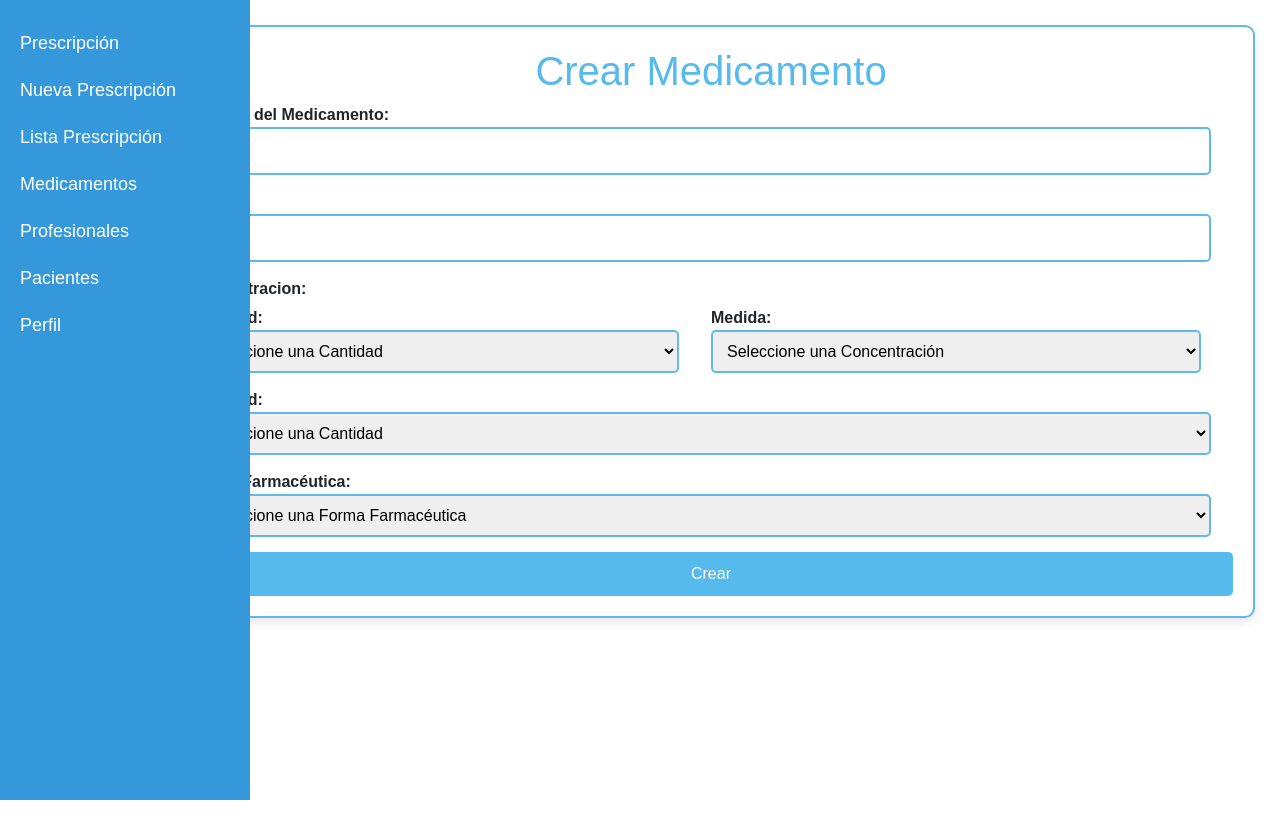
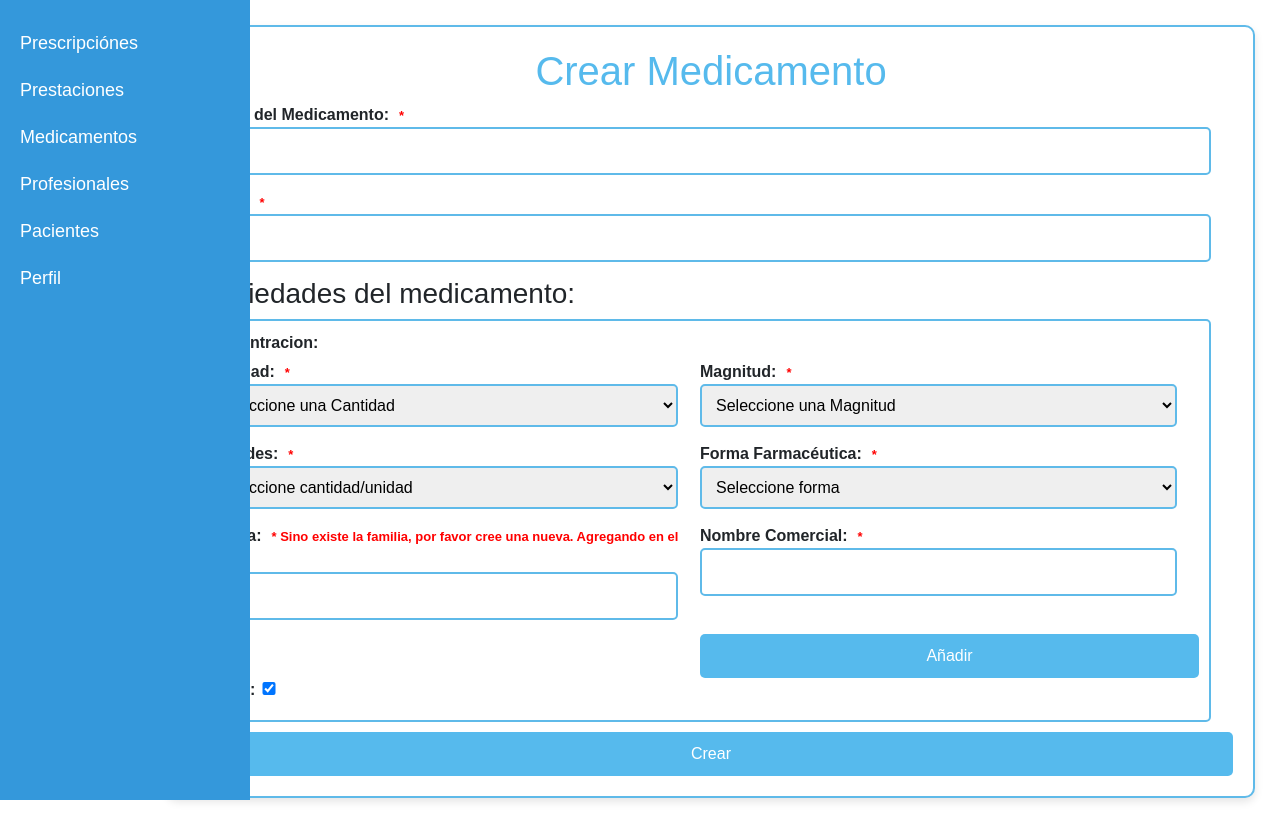
Before and after one commit to paulocabrera90/DocPresta, a Node server app: template src/views/medicine-new.pug in a window 1280 px wide. Before the commit the page ends 800 px from the top, so only its background shows below. Run offline with Node 20, Linux system fonts and the light colour scheme; the template is opened without the code that fills it, so the values that code supplies are empty; some libraries are stand-ins or nearby versions.

Commit message:
Agrego manejo de datos para la creacion de un medicamento

```diff
--- a/public/javascripts/home.js
+++ b/public/javascripts/home.js
@@ -1,3 +1,34 @@
+
+document.addEventListener("DOMContentLoaded", function() {
+    const links = document.querySelectorAll('.sidenav a');
+
+    links.forEach(link => {
+        link.addEventListener('click', function(e) {
+            e.preventDefault();
+            showSpinner(true); // Mostrar el spinner
+            setTimeout(() => {
+                window.location.href = this.href; // Cambiar la página después de un breve retraso
+            }, 100);  // Este retraso es opcional y puede ser más corto
+        });
+    });
+
+    function showSpinner(show) {
+        const overlay = document.querySelector('.loading-overlay');
+        if (show) {
+          console.log("show");
+          overlay.style.visibility = 'visible';
+          overlay.style.opacity = '1';
+        } else {
+          console.log("not show");
+          overlay.style.visibility = 'hidden';
+          overlay.style.opacity = '0';
+        }
+      }
+  });
+
+  window.onload = function() {
+    showSpinner(false); // Esto ocultará el spinner cuando la página esté completamente cargada
+  };
 
 function confirmDelete(event) {
     event.preventDefault();
@@ -15,6 +46,7 @@ function confirmDelete(event) {
             if (response.ok) {
                 console.log(module+ " eliminado con éxito");
                 alert(`${module} con ID ${id} eliminado con éxito`);
+                showSpinner(false)
                 location.reload();
             } else {
                 console.error("Error al eliminar el " + module);
--- a/public/javascripts/medicine/medicine.js
+++ b/public/javascripts/medicine/medicine.js
@@ -1,35 +1,83 @@
 document.addEventListener('DOMContentLoaded', function() {
 
-    const socialWorkInput = document.getElementById('socialWorkInput');
-    const plansOSList = document.getElementById('plansOSList');
-    const plansOSData = JSON.parse(document.getElementById('plansOSData').textContent);
+    const addButton = document.getElementById('addConcentration');
+    const list = document.getElementById('concentrationList');
 
-    // Función para actualizar la lista de planes
-    function updateplansOSList(socialWorkId) {
-        const filteredPlansOS = plansOSData.filter(s => s.socialWorkId === socialWorkId);
-        plansOSList.innerHTML = '';  // Limpia las opciones existentes
-        filteredPlansOS.forEach(plans => {
-            const option = document.createElement('option');
-            option.value = plans.name;
-            option.textContent = plans.name;
-            plansOSList.appendChild(option);
-        });
-        if (!filteredPlansOS.length) {
-            plansOSList.innerHTML = '<option value="">No hay planes disponibles</option>';
-        }
+    if (list.children.length === 0) {
+        document.querySelector('.selected-concentrations').style.display = 'none';
     }
 
-    // Escuchar cambios en el input de obra social
-    socialWorkInput.addEventListener('input', function() {
-        const selectedOption = document.querySelector(`#socialWorkList option[value="${socialWorkInput.value}"]`);
-        if (selectedOption && selectedOption.dataset.id) {
-            updateplansOSList(parseInt(selectedOption.dataset.id));
-        } else {
-            plansOSList.innerHTML = '<option value="">Seleccione una Obra social primero</option>';
+    addButton.addEventListener('click', function() {
+
+        const quantityId = Array.from(document.getElementById('concentratedMedicineQuantityId').selectedOptions).map(opt => opt.value).join(', ');
+        const quantityText = Array.from(document.getElementById('concentratedMedicineQuantityId').selectedOptions).map(opt => opt.text).join(', ');
+
+        const checkActive = document.getElementById('checkActive').checked;
+        const checkActiveText = checkActive?'Activo':'Inactivo';
+
+        const magnitude = document.getElementById('concentratedMedicineMagnitude').options[document.getElementById('concentratedMedicineMagnitude').selectedIndex].text;
+
+        const pharmaFormId = Array.from(document.getElementById('pharmaFormList').selectedOptions).map(opt => opt.value).join(', ');
+        const pharmaFormText = Array.from(document.getElementById('pharmaFormList').selectedOptions).map(opt => opt.text).join(', ');
+
+        const quantityMedList = Array.from(document.getElementById('quantityMedList').selectedOptions).map(opt => opt.value).join(', ');
+        const quantityMedListText = Array.from(document.getElementById('quantityMedList').selectedOptions).map(opt => opt.text).join(', ');
+
+        if (list.children.length === 0) {
+            document.querySelector('.selected-concentrations').style.display = 'none';
         }
+
+        if (quantityId && magnitude && pharmaFormId && quantityMedList) {
+            const content = `Concentración: ${quantityText}${magnitude}, Forma Farmacéutica: ${pharmaFormText}, Cantidades/Unidades: ${quantityMedListText}, ${checkActiveText}`;
+            document.querySelector('.selected-concentrations').style.display = 'block';
+
+            if (isAlreadyInList(content)) {
+                alert("Este elemento ya ha sido añadido.");
+                return;
+            }
+
+            const li = document.createElement('li');
+            li.textContent = content;
+
+            const removeBtn = document.createElement('button-remove-medicine-list');
+            removeBtn.textContent = 'Eliminar';
+            removeBtn.onclick = function() {
+                this.parentNode.remove();
+                if (list.children.length === 0) {
+                    document.querySelector('.selected-concentrations').style.display = 'none';
+                } else {
+                    document.querySelector('.selected-concentrations').style.display = 'block';
+                }
+            };
+            li.appendChild(removeBtn);
+            document.getElementById('concentrationList').appendChild(li);
+
+            // Agregar inputs ocultos al formulario para enviar los datos
+            addHiddenInput(form, 'concentratedMedicineQuantityId[]', quantityId);
+            addHiddenInput(form, 'concentratedMedicineMagnitude[]', magnitude);
+            addHiddenInput(form, 'pharmaFormId[]', pharmaFormId);
+            addHiddenInput(form, 'quantityMedList[]', quantityMedList);
+        }else{
+            alert("Todos los campos son obligatorios")
+        }me
     });
 
+    function addHiddenInput(form, name, value) {
+        const input = document.createElement('input');
+        input.type = 'hidden';
+        input.name = name;
+        input.value = value;
+        form.appendChild(input);
+    }
+
+    function isAlreadyInList(content) {
+        const items = document.querySelectorAll('#concentrationList li');
+        return Array.from(items).some(item => item.textContent.includes(content));
+    }
+
     //_______________________________________________________________________________-
+    //_______________________________________________________________________________-
+
     const form = document.querySelector('form');
     form.addEventListener('submit', function(event) {
         event.preventDefault();
@@ -39,7 +87,7 @@ document.addEventListener('DOMContentLoaded', function() {
         const patientId = form.getAttribute("data-id");
 
         const isUpdate = patientId? true : false;
-        const url = isUpdate ? `/api/patient/update/${patientId}` : '/api/patient/create';
+        const url = isUpdate ? `/api/medicine/update/${patientId}` : '/api/medicine/create';
         const method = isUpdate ? 'PATCH' : 'POST';
 
         fetch(url, {
@@ -53,9 +101,9 @@ document.addEventListener('DOMContentLoaded', function() {
         .then(response => response.json())
         .then(result => {
             console.log('Success:', result);
-            const message = isUpdate ? `Se actualizo correctamente el Paciente` : 'Se agrego correctamente el Paciente';
+            const message = isUpdate ? `Se actualizo correctamente el Medicamento` : 'Se agrego correctamente el Medicamento';
             alert(message);
-            window.location.href = '/api/patient';
+            window.location.href = '/api/medicine';
         })
         .catch(error => {
             // Handle errors
@@ -65,15 +113,3 @@ document.addEventListener('DOMContentLoaded', function() {
     });
 
 });
-
-document.getElementById('planOSInput').addEventListener('change', function() {
-    var selectedPlanOS = this.value;
-    var plansOSData = JSON.parse(document.getElementById('plansOSData').textContent);
-    var planOSIdInput = document.getElementById('planOSId');
-
-    var selectedPlanOSId = plansOSData.find(function(planOS) {
-        return planOS.name === selectedPlanOS;
-    }).id;
-
-    planOSIdInput.value = selectedPlanOSId;
-});
--- a/public/javascripts/profesional/profesional.js
+++ b/public/javascripts/profesional/profesional.js
@@ -43,6 +43,7 @@ document.addEventListener('DOMContentLoaded', function() {
         const isUpdate = profId? true : false;
         const url = isUpdate ? `/api/profesional/update/${profId}` : '/api/profesional/create';
         const method = isUpdate ? 'PATCH' : 'POST';
+        showSpinner(true)
 
         fetch(url, {
             method: method,
@@ -57,6 +58,7 @@ document.addEventListener('DOMContentLoaded', function() {
             console.log('Success:', result);
             const message = isUpdate ? `Se actualizo correctamente el Profesional` : 'Se agrego correctamente el Profesional';
             alert(message);
+            showSpinner(false)
             window.location.href = '/api/profesional';
         })
         .catch(error => {
--- a/public/stylesheets/medicine.css
+++ b/public/stylesheets/medicine.css
@@ -98,16 +98,24 @@ input[type="date"],
 input[type="number"],
 input[type="email"],
 input[type="password"],
+input[type="checkbox"],
 #concentratedMedicineQuantityId,
-#concentratedMedicineId,
-#quantityMedId,
-#pharmaFormId {
+#concentratedMedicineMagnitude,
+#quantityMedList,
+#pharmaFormList,
+#familyMedicineName,
+.container-propertites-medicine {
   width: calc(100% - 22px);
   padding: 10px;
   border: 2px solid #5fbae9;
   border-radius: 5px;
   margin-bottom: 10px;
   box-sizing: border-box;
+}
+
+
+input[type="checkbox"]{
+  width: calc(5% - 22px);
 }
 
 button {
@@ -129,9 +137,50 @@ button:hover {
 .container-concentrated-medicine {
   display: flex;
   justify-content: space-between;
+  flex-wrap: wrap;
+}
+
+ul#concentrationList {
+  width: calc(100% - 22px);
+  padding: 10px;
+  border: 2px solid #5fbae9;
+  border-radius: 5px;
+  margin-bottom: 10px;
+  margin-top: 10px;
+  box-sizing: border-box;
+  list-style-type: none;
+}
+
+li {
+  margin-bottom: 5px;
+  display: flex;
+  flex-direction: row;
+  justify-content: space-between;
+  font-size: 23px;
+}
+
+
+#addConcentration {
+  margin-top: 23px;
+}
+
+#addConcentration:not([disabled]) {
+  opacity: 1; /* Opacidad completa cuando está habilitado */
+  cursor: pointer;
+}
+
+button-remove-medicine-list {
+  width: 20%;
+  padding: 10px;
+  background-color: #56baed;
+  border: none;
+  border-radius: 5px;
+  color: white;
+  font-size: 16px;
+  cursor: pointer;
+  transition: background-color 0.3s ease;
 }
 
 .half-width {
   flex: 1;
-  padding-right: 10px;
 }
--- a/src/views/home.pug
+++ b/src/views/home.pug
@@ -11,11 +11,15 @@ html
     link(rel='stylesheet', href='/stylesheets/medicine.css')
 
   body
+    div#loading.loading-overlay(style="visibility: hidden; opacity: 0;")
+      div.spinner
+
     container-home
       include side-nav.pug
       block content
 
   script(src='/javascripts/home.js')
+  script(src='/javascripts/medicine/medicine.js')
   script(src="/javascripts/prescription/prescription.js")
   script(src='/javascripts/profesional/profesional.js')
   script(src='/javascripts/patient/patient.js')
--- a/src/views/login.pug
+++ b/src/views/login.pug
@@ -5,11 +5,14 @@ html
     link(rel='stylesheet', href='https://stackpath.bootstrapcdn.com/bootstrap/4.1.3/css/bootstrap.min.css')
     link(rel='stylesheet', href='/stylesheets/login.css')
   body
+    div#loading.loading-overlay(style="visibility: hidden; opacity: 0;")
+      div.spinner
+
     .wrapper.fadeInDown
       #formContent
         // Icon
         .fadeIn.first
-          img#icon(src="http://danielzawadzki.com/codepen/01/icon.svg", alt="Doc Presta")
+          img#icon(src="./images/doctapp.png", alt="Doc Presta")
         // Login Form
         form(id="loginForm")
           input(type="text", id="login", class="fadeIn second", name="login", placeholder="Email")
--- a/src/views/medicine-new.pug
+++ b/src/views/medicine-new.pug
@@ -5,40 +5,68 @@ block content
         form(action=medicine ? "/api/medicine/update" : "/api/medicine/create" data-id=medicine ? medicine.id: '' method="post")
             h1 #{medicine ? 'Editar' : 'Crear'} Medicamento
             label(for="name") Nombre del Medicamento:
+                span(style="font-size: 13px; margin-left:10px; color: red;") *
                 input(type="text" name="name" id="name" required)
 
             label(for="code" ) Código:
+                span(style="font-size: 13px; margin-left:10px; color: red;") *
                 input(type="text" name="code" id="code" required)
 
-            label(for="concentratedMedicineId" ) Concentracion:
-            .container-concentrated-medicine
-                .half-width
-                    label Cantidad:
-                        select(name="concentratedMedicineId" id="concentratedMedicineQuantityId" required)
-                            option(value="") Seleccione una Cantidad
-                            each cm in concentratedMedicine
-                                option(value=cm.id)= cm.quantity
-                .half-width
-                    label Medida:
-                        select(name="concentratedMedicineId" id="concentratedMedicineId" required)
-                            option(value="") Seleccione una Concentración
-                            option(value="MG") MG
-                            option(value="G") G
-                            option(value="ML") ML
-                            option(value="CM3") CM3
+            h3 Propiedades del medicamento:
+            .container-propertites-medicine
+                label(for="concentratedMedicineList") Concentracion:
+                .container-concentrated-medicine
+                    .half-width
+                        label Cantidad:
+                            span(style="font-size: 13px; margin-left:10px; color: red;") *
+                            select(name="concentratedMedicineQuantityId" id="concentratedMedicineQuantityId" required)
+                                option(value="") Seleccione una Cantidad
+                                each cm in concentratedMedicine
+                                    option(value=cm.id)= cm.quantity
 
-            label(for="quantityMedId") Cantidad:
-                select(name="quantityMedId" id="quantityMedId" required)
-                    option(value="") Seleccione una Cantidad
-                    each qm in quantityMed
-                        option(value=qm.id)= qm.quantity
+                        label(for="quantityMedList") Unidades:
+                            span(style="font-size: 13px; margin-left:10px; color: red;") *
+                            select(name="quantityMedList" id="quantityMedList" required)
+                                option(value="") Seleccione cantidad/unidad
+                                each qm in quantityMed
+                                    option(value=qm.id)= qm.quantity
 
-            label(for="pharmaFormId") Forma Farmacéutica:
-                select(name="pharmaFormId" id="pharmaFormId" required)
-                    option(value="") Seleccione una Forma Farmacéutica
-                    each pf in pharmaForm
-                        option(value=pf.id)= pf.name
+                        label(for="familyMedicineId") Familia:
+                            span(style="font-size: 13px; margin-left:10px; color: red;") * Sino existe la familia, por favor cree una nueva. Agregando en el campo
+                            input(list="familyList" id="familyMedicineName" name="familyMedicineName")
+                            datalist(id="familyList")
+                                option(value="") Seleccione una Familia
+                                each ff in family
+                                    option(value=ff.name.toUpperCase())= ff.name.toUpperCase()
 
-            button(id='btnFormNewProf' type="submit") #{medicine ? 'Actualizar' : 'Crear'}
+                    .half-width
+                        label Magnitud:
+                            span(style="font-size: 13px; margin-left:10px; color: red;") *
+                            select(name="concentratedMedicineMagnitude" id="concentratedMedicineMagnitude" required)
+                                option(value="") Seleccione una Magnitud
+                                option(value="MG") MG
+                                option(value="G") G
+                                option(value="ML") ML
+                                option(value="CM3") CM3
 
-    script(type="application/json" id="plansOSData")!= JSON.stringify(plansOS)
+                        label(for="pharmaFormList") Forma Farmacéutica:
+                            span(style="font-size: 13px; margin-left:10px; color: red;") *
+                            select(name="pharmaFormList" id="pharmaFormList" required)
+                                option(value="") Seleccione forma
+                                each pf in pharmaForm
+                                    option(value=pf.id)= pf.name
+
+                        label(for="comercialName") Nombre Comercial:
+                            span(style="font-size: 13px; margin-left:10px; color: red;") *
+                            input(type="text" name="comercialName" id="comercialName" required)
+
+                        button#addConcentration(type="button") Añadir
+
+                .selected-concentrations
+                    ul#concentrationList
+
+
+                label(for="checkActive") Activo:
+                    input(type="checkbox" name="checkActive" id="checkActive" checked)
+
+            button(id='btnFormNewMedicine' type="submit") #{medicine ? 'Actualizar' : 'Crear'}
--- a/src/views/side-nav.pug
+++ b/src/views/side-nav.pug
@@ -1,7 +1,8 @@
 .sidenav
-    a(href="#" id="prescripcion-sidenav") Prescripción
-    a(href="/medical-record/new" id="medical-record-sidenav") Nueva Prescripción
-    a(href="/api/home" id="lista-prescripcion-sidenav") Lista Prescripción
+
+    //a(href="/medical-record/new" id="medical-record-sidenav") Nueva Prescripción
+    a(href="/api/home" id="lista-prescripcion-sidenav") Prescripciónes
+    a(href="#" id="prestaciones-sidenav") Prestaciones
     a(href="/api/medicine" id="medicamentos-sidenav") Medicamentos
     a(href="/api/profesional" id="profesionales-sidenav") Profesionales
     a(href="/api/patient" id="pacientes-sidenav") Pacientes
--- a/state.json
+++ b/state.json
@@ -1,5 +1,5 @@
 {
-    "token": "eyJhbGciOiJIUzI1NiIsInR5cCI6IkpXVCJ9.eyJpZCI6MSwicm9sIjoiQURNSU4iLCJlbWFpbCI6InBhdWxvY0BnbWFpbC5jb20iLCJzdGF0ZSI6dHJ1ZSwiaWF0IjoxNzE4MTExNjk1LCJleHAiOjE3MTgxMTg4OTV9.vEPwRxklbAQiv3n3SYHHg_pWJ7z4V_p3xO55cCGSUwk",
+    "token": "eyJhbGciOiJIUzI1NiIsInR5cCI6IkpXVCJ9.eyJpZCI6MSwicm9sIjoiQURNSU4iLCJlbWFpbCI6InBhdWxvY0BnbWFpbC5jb20iLCJzdGF0ZSI6dHJ1ZSwiaWF0IjoxNzE4MTczODYzLCJleHAiOjE3MTgxODEwNjN9.cF5xDeQyFK7n-efkp_1dZY97ZZIJQ5ZKBWXhYHcuprY",
     "user": {
         "id": 1,
         "username": "pauloc",
```
Also changed, not shown: public/javascripts/login.js (+21 -6 lines), public/stylesheets/login.css (+27 -0 lines), src/controllers/medicine.controller.js (+81 -37 lines), public/images/doctapp.png (added).
